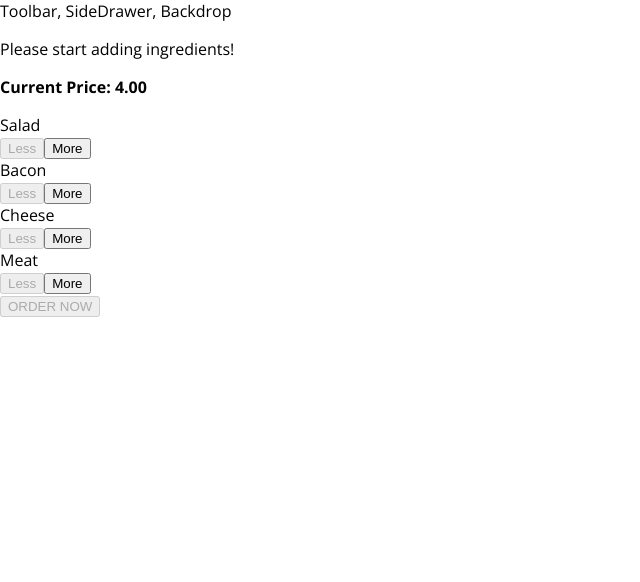
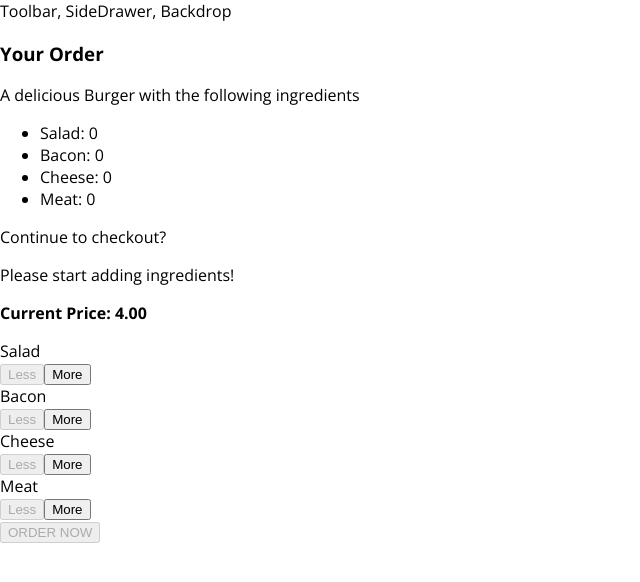
Before and after one commit to bruno-farias/burguer-builder, a React app: page / in a window 1280 px wide. Shown: the top 582 px of the page, without its empty margins (0-640 px from the left). Built offline with nearby package versions, Linux system fonts and the light colour scheme.

Commit message:
Added a modal to show order preview

```diff
--- /dev/null
+++ b/src/components/Burguer/OrderSummary/OrderSummary.jsx
@@ -0,0 +1,23 @@
+import React from 'react'
+import Aux from '../../../hoc/Aux'
+
+const orderSummary = (props) => {
+  const ingredientsSummary = Object.keys(props.ingredients).map((igKey) => {
+    return <li key={igKey}>
+      <span style={{ textTransform: 'capitalize' }}>{igKey}</span>: {props.ingredients[igKey]}
+    </li>
+  })
+
+  return (
+    <Aux>
+      <h3>Your Order</h3>
+      <p>A delicious Burger with the following ingredients</p>
+      <ul>
+        {ingredientsSummary}
+      </ul>
+      <p>Continue to checkout?</p>
+    </Aux>
+  )
+}
+
+export default orderSummary
--- /dev/null
+++ b/src/components/UI/Modal/Modal.css
@@ -0,0 +1,20 @@
+.Modal {
+  position: fixed;
+  z-index: 500;
+  background-color: white;
+  width: 70%;
+  border: 1px solid #ccc;
+  box-shadow: 1px 1px 1px black;
+  padding: 16px;
+  left: 15%;
+  top: 30%;
+  box-sizing: border-box;
+  transition: all 0.3s ease-out;
+}
+
+@media (min-width: 600px) {
+  .Modal {
+      width: 500px;
+      left: calc(50% - 250px);
+  }
+}
--- /dev/null
+++ b/src/components/UI/Modal/Modal.jsx
@@ -0,0 +1,10 @@
+import React from 'react'
+import classes from './Modal.css'
+
+const modal = (props) => (
+  <div className={classes.Modal}>
+    {props.children}
+  </div>
+)
+
+export default modal
--- a/src/containers/BurgerBuilder/BurgerBuilder.jsx
+++ b/src/containers/BurgerBuilder/BurgerBuilder.jsx
@@ -2,7 +2,8 @@
 import Aux from '../../hoc/Aux'
 import Burger from '../../components/Burguer/Burger'
 import BuildControls from '../../components/Burguer/BuildControls/BuildControls'
-import { throws } from 'assert';
+import Modal from '../../components/UI/Modal/Modal'
+import OrderSummary from '../../components/Burguer/OrderSummary/OrderSummary'
 
 const INGREDIENT_PRICES = {
   salad: 0.5,
@@ -79,6 +80,9 @@
     }
     return (
       <Aux>
+        <Modal>
+          <OrderSummary ingredients={this.state.ingredients} />
+        </Modal>
         <Burger ingredients={this.state.ingredients} />
         <BuildControls
           ingredientAdded={this.addIngredientHandler}
```
Also changed, not shown: src/components/UI/Backdrop/Backdrop.jsx (added).
